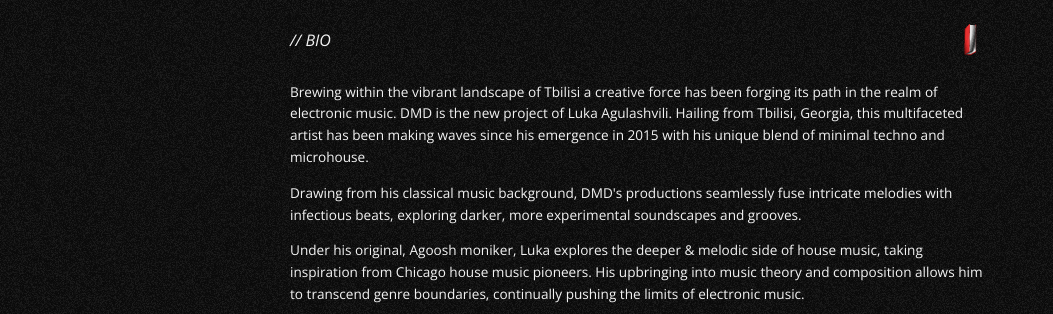
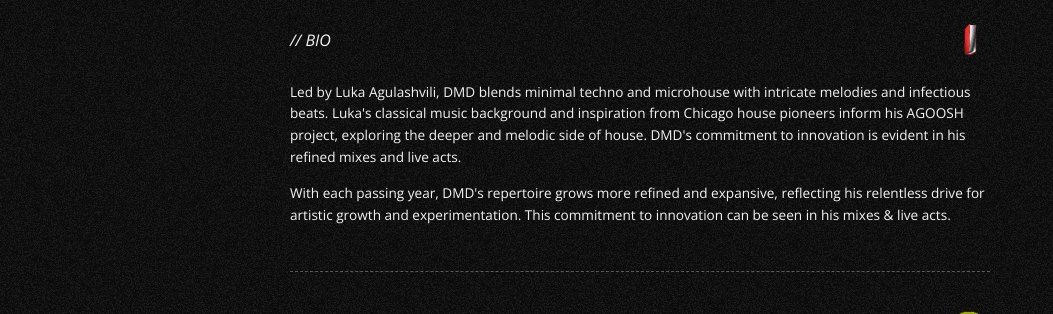
Before and after one commit to DMDaudio/dmd-website, a plain HTML site: page index.html in a window 1280 px wide. Shown: the top 314 px of the page, without its empty margins (0-1053 px from the left). Drawn offline with nearby package versions, Linux system fonts and the light colour scheme.

Commit message:
shortened bio

```diff
--- a/index.html
+++ b/index.html
@@ -89,23 +89,9 @@
           <img src="./assets/1.gif" class="gif" />
         </div>
         <p>
-          Brewing within the vibrant landscape of Tbilisi a creative force has
-          been forging its path in the realm of electronic music. DMD is the new
-          project of Luka Agulashvili. Hailing from Tbilisi, Georgia, this
-          multifaceted artist has been making waves since his emergence in 2015
-          with his unique blend of minimal techno and microhouse.
-        </p>
-        <p>
-          Drawing from his classical music background, DMD's productions
-          seamlessly fuse intricate melodies with infectious beats, exploring
-          darker, more experimental soundscapes and grooves.
-        </p>
-        <p>
-          Under his original, Agoosh moniker, Luka explores the deeper & melodic
-          side of house music, taking inspiration from Chicago house music
-          pioneers. His upbringing into music theory and composition allows him
-          to transcend genre boundaries, continually pushing the limits of
-          electronic music.
+          Led by Luka Agulashvili, DMD blends minimal techno and microhouse with intricate melodies and infectious beats.
+          Luka's classical music background and inspiration from Chicago house pioneers inform his AGOOSH project, exploring
+          the deeper and melodic side of house. DMD's commitment to innovation is evident in his refined mixes and live acts.
         </p>
         <p>
           With each passing year, DMD's repertoire grows more refined and
```
